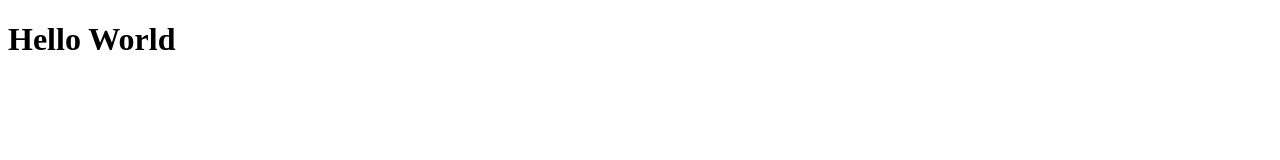
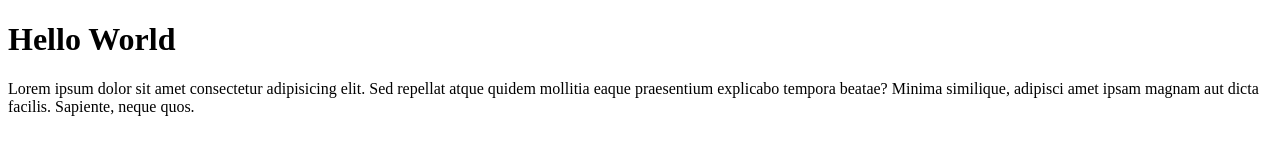
Before and after one commit to XbeppeX/htmlcss-hello, a plain HTML site: page index.html in a window 1280 px wide. Drawn offline with Linux system fonts and the light colour scheme.

Commit message:
Secondo Commit

```diff
--- a/index.html
+++ b/index.html
@@ -5,5 +5,6 @@
     </head>
     <body>
         <h1>Hello World</h1>
+        <p>Lorem ipsum dolor sit amet consectetur adipisicing elit. Sed repellat atque quidem mollitia eaque praesentium explicabo tempora beatae? Minima similique, adipisci amet ipsam magnam aut dicta facilis. Sapiente, neque quos.</p>
     </body>
 </html>
```
